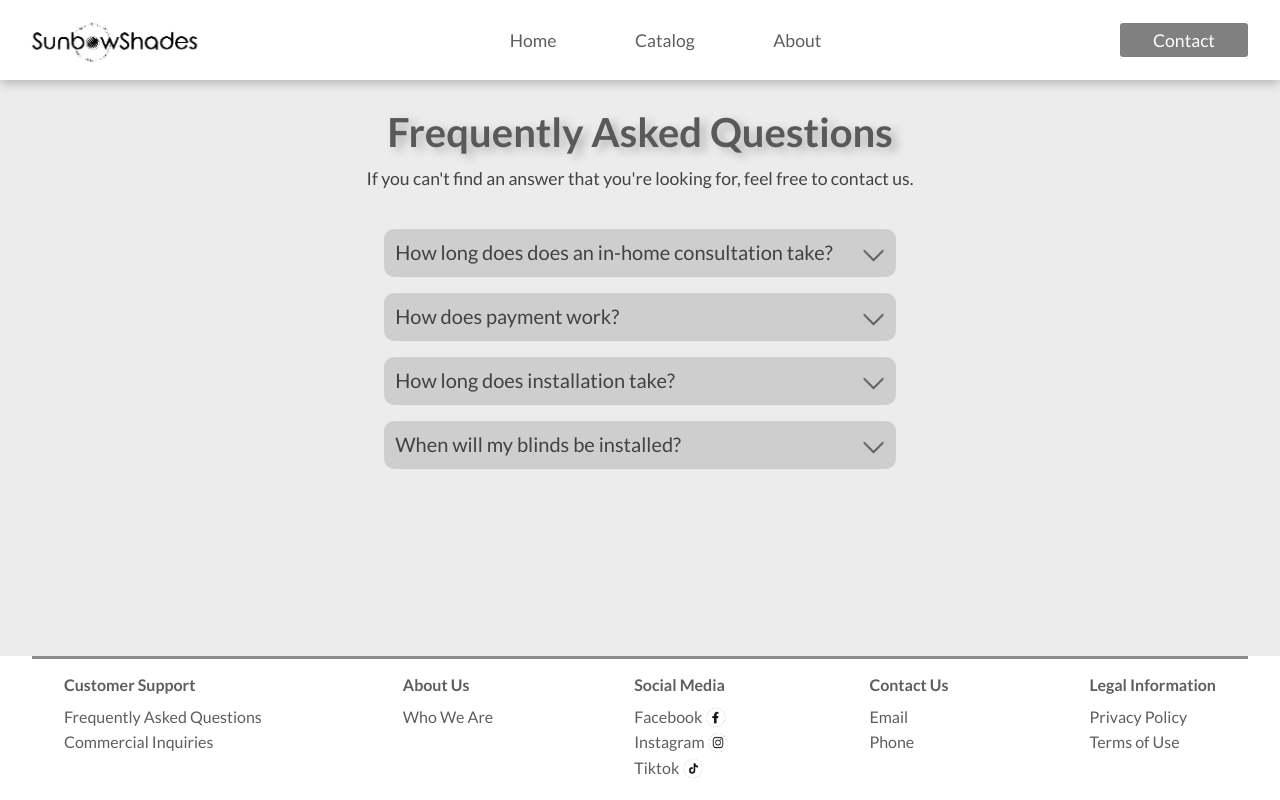
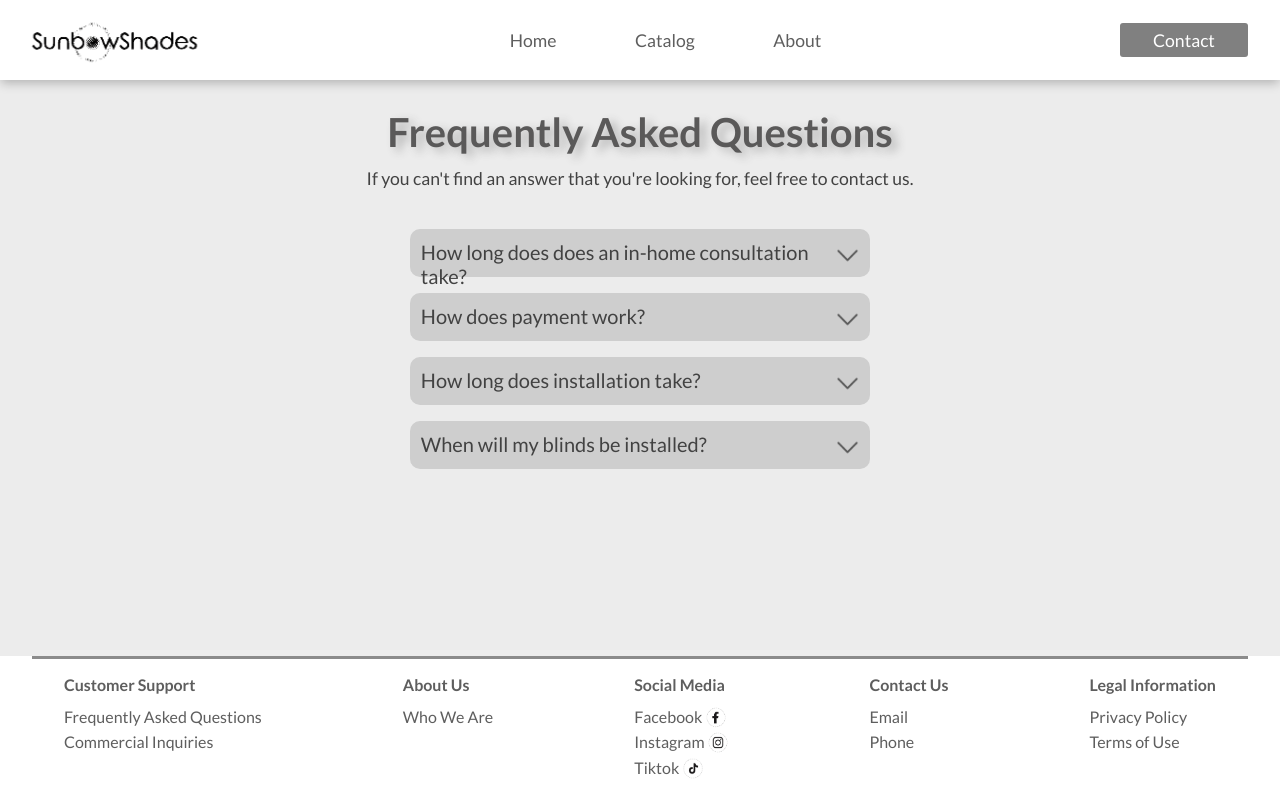
Before and after one commit to stevenchung213/sunbowshades, a React app: page /faqs in a window 1280 px wide. Built offline with nearby package versions, Linux system fonts and the light colour scheme.

Commit message:
minor css edits to faqs component

```diff
--- a/src/faq/styles.css
+++ b/src/faq/styles.css
@@ -22,7 +22,7 @@
 }
 
 .questions_container {
-  width: 40%;
+  width: 36%;
   margin: 0 auto;
 }
 
```
